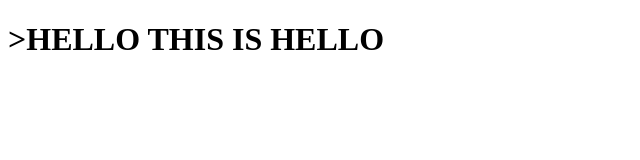
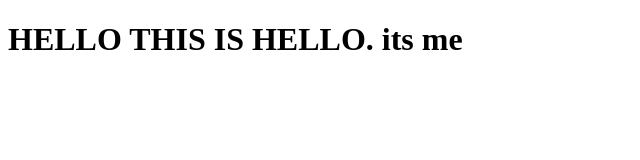
Before and after one commit to aditya01112001/practise, a plain HTML site: page site/index.html in a window 1280 px wide. Shown: the whole page, without its empty margins (0-640 px from the left). Drawn offline with Linux system fonts and the light colour scheme.

Commit message:
small addition to our page content.

```diff
--- a/site/index.html
+++ b/site/index.html
@@ -4,6 +4,6 @@
 	<title>Hello world</title>
 </head>
 <body>
-<h1>>HELLO THIS IS HELLO</h1>
+<h1>HELLO THIS IS HELLO. its me</h1>
 </body>
 </html>
```
